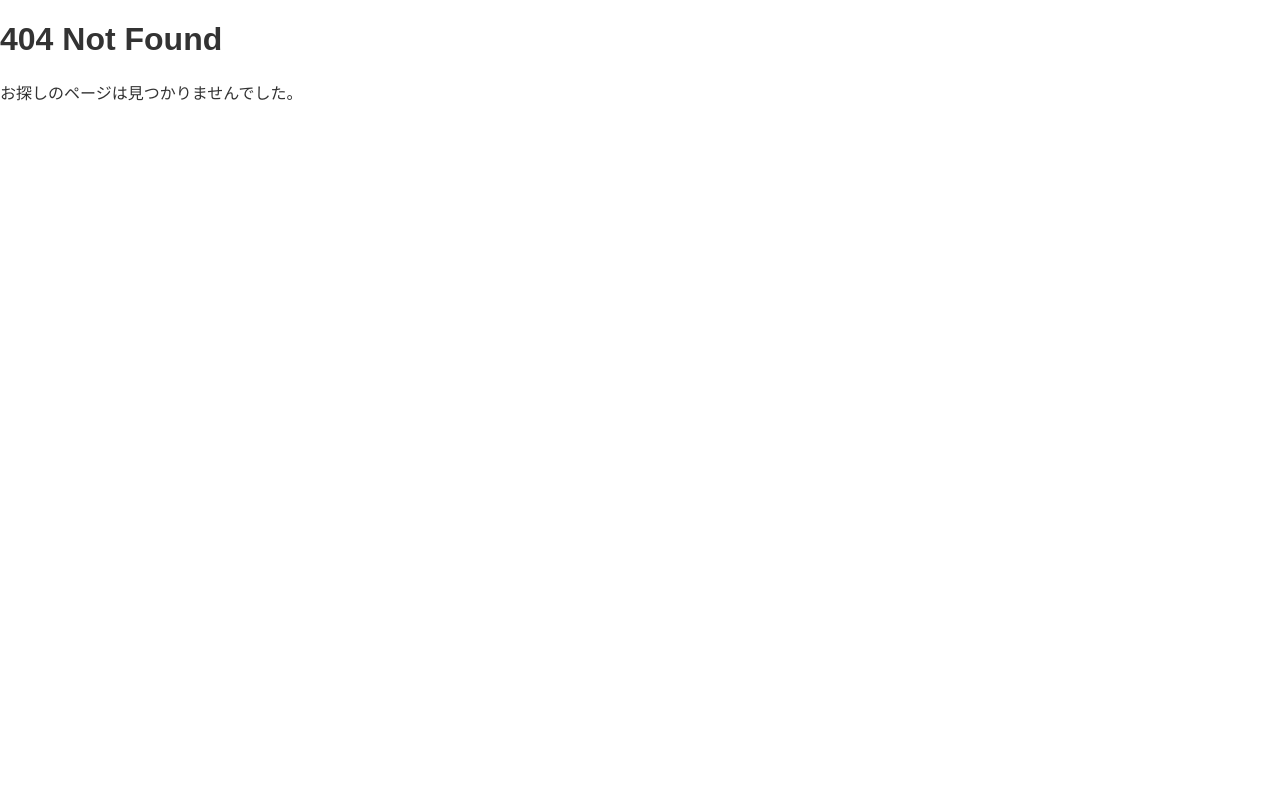
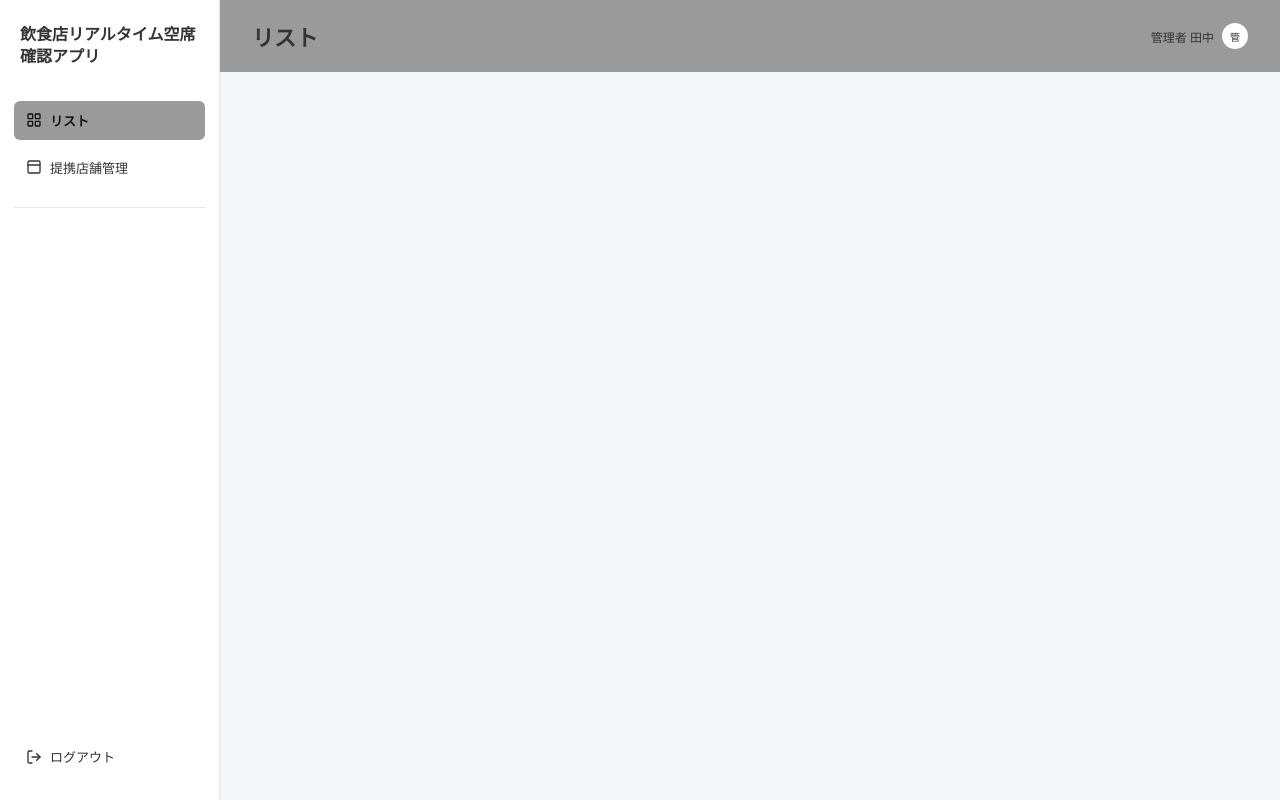
Before and after one commit to H-F025/React-sougou, a React (Vite) app: page /admin/list in a window 1280 px wide. Before the commit this address had no page. Built offline with nearby package versions, Linux system fonts and the light colour scheme.

Commit message:
管理者画面/空のリスト表示画面追加

```diff
--- a/src/App.tsx
+++ b/src/App.tsx
@@ -1,26 +1,17 @@
-// src/App.tsx
-import type { ReactNode } from 'react';
-import { BrowserRouter, Navigate, Route, Routes } from 'react-router';
+import { BrowserRouter, Route, Routes } from 'react-router';
 import './index.css';
 import { AdminLoginPage } from './Pages/Admin/AdminLoginPage';
+import { ListPage } from './Pages/Admin/ListPage';
 import { NotFoundPage } from './Pages/Admin/NotFoundPage';
 
-/** ログイン判定（仮の実装：false のときは未ログイン扱い） */
-const RequireAuth = ({ page }: { page: ReactNode }) => {
-  const isLoggedIn = false; // 実際は useAuth() などのログイン状態を使う
-
-  if (!isLoggedIn) {
-    // ログインしていない場合は 404 へ飛ばす
-    return <Navigate to="/404" replace />;
-  }
-  return page;
-};
+// ログイン判定（RequireAuth）は useAuth を作る時に追加する
 
 export const App = () => (
   <BrowserRouter>
     <Routes>
-      {/* ログイン画面 */}
+      {/* 管理者 */}
       <Route path="/admin/login" element={<AdminLoginPage />} />
+      <Route path="/admin/list" element={<ListPage />} />
       <Route path="/404" element={<NotFoundPage />} />
       <Route path="*" element={<NotFoundPage />} />
     </Routes>
--- a/src/Pages/Admin/AdminLoginPage.tsx
+++ b/src/Pages/Admin/AdminLoginPage.tsx
@@ -1,8 +1,8 @@
-import { Link, useNavigate } from 'react-router';
+import { useNavigate } from 'react-router';
 import { LoginForm } from '../../Components/auth/LoginForm';
 import { APP_NAME } from '../../Constants';
 
-/** 管理者ログイン画面 */
+/* 管理者ログイン画面 */
 export const AdminLoginPage = () => {
   const navigate = useNavigate();
 
--- /dev/null
+++ b/src/Pages/Admin/ListPage.tsx
@@ -0,0 +1,52 @@
+import { LayoutGrid, LogOut, PanelTop } from 'lucide-react';
+import { NavLink, useNavigate } from 'react-router';
+import { APP_NAME } from '../../Constants';
+
+export const ListPage = () => {
+  const navigate = useNavigate();
+
+  // ※ ログアウト処理は useAuth を入れる時に実装する
+  const handleLogout = () => navigate('/admin/login');
+
+  return (
+    <div className="admin-layout">
+      {/* サイドバー */}
+      <aside className="admin-sidebar">
+        <p className="admin-sidebar__logo">{APP_NAME}</p>
+
+        <nav className="admin-sidebar__nav">
+          <NavLink to="/admin/list" end className={({ isActive }) => `admin-nav ${isActive ? 'is-active' : ''}`}>
+            <LayoutGrid size={16} aria-hidden />
+            リスト
+          </NavLink>
+          <NavLink
+            to="/admin/shops/new"
+            className={({ isActive }) => `admin-nav ${isActive ? 'is-active' : ''}`}
+          >
+            <PanelTop size={16} aria-hidden />
+            提携店舗管理
+          </NavLink>
+        </nav>
+
+        <button type="button" className="admin-sidebar__logout" onClick={handleLogout}>
+          <LogOut size={16} aria-hidden />
+          ログアウト
+        </button>
+      </aside>
+
+      <div className="admin-body">
+        {/* ヘッダー */}
+        <header className="admin-header">
+          <h1 className="admin-header__title">リスト</h1>
+          <div className="admin-header__user">
+            管理者 田中
+            <span className="admin-header__avatar">管</span>
+          </div>
+        </header>
+
+        {/* メイン（中身は次以降で追加） */}
+        <main className="admin-main"></main>
+      </div>
+    </div>
+  );
+};
--- a/src/Pages/Admin/NotFoundPage.tsx
+++ b/src/Pages/Admin/NotFoundPage.tsx
@@ -1,4 +1,3 @@
-// src/Pages/NotFoundPage.tsx
 export const NotFoundPage = () => {
   return (
     <div>
--- a/src/index.css
+++ b/src/index.css
@@ -1,5 +1,3 @@
-/* src/index.css */
-
 * {
   box-sizing: border-box;
 }
@@ -156,3 +154,127 @@ body {
 .field__eye-icon:hover {
   color: #333;
 }
+/*  管理者レイアウト */
+.admin-layout {
+  min-height: 100vh;
+  display: grid;
+  grid-template-columns: 220px 1fr;
+}
+
+/* --- サイドバー --- */
+.admin-sidebar {
+  display: flex;
+  flex-direction: column;
+  padding: 24px 14px;
+  background: #fff;
+  border-right: 1px solid #e2e6ea;
+}
+
+.admin-sidebar__logo {
+  margin: 0 0 32px;
+  padding: 0 6px;
+  font-size: 16px;
+  font-weight: 700;
+  line-height: 1.4;
+}
+
+.admin-sidebar__nav {
+  display: flex;
+  flex-direction: column;
+  gap: 8px;
+  padding-bottom: 20px;
+  border-bottom: 1px solid #e2e6ea;
+}
+
+.admin-nav {
+  display: flex;
+  align-items: center;
+  gap: 8px;
+  padding: 10px 12px;
+  border-radius: 6px;
+  color: #333;
+  font-size: 13px;
+  text-decoration: none;
+}
+
+.admin-nav:hover {
+  background: #eeeeee;
+}
+
+.admin-nav.is-active {
+  background: #9a9a9a;
+  color: #111;
+  font-weight: 700;
+}
+
+.admin-sidebar__logout {
+  display: flex;
+  align-items: center;
+  gap: 8px;
+  margin-top: auto;
+  padding: 10px 12px;
+  border: none;
+  background: none;
+  color: #333;
+  font: inherit;
+  font-size: 13px;
+  cursor: pointer;
+}
+
+.admin-sidebar__logout:hover {
+  color: #000;
+}
+
+.admin-body {
+  display: flex;
+  flex-direction: column;
+  background: #f4f6f8;
+}
+
+.admin-header {
+  display: flex;
+  justify-content: space-between;
+  align-items: center;
+  height: 72px;
+  padding: 0 32px;
+  background: #9a9a9a;
+}
+
+.admin-header__title {
+  margin: 0;
+  font-size: 22px;
+  font-weight: 700;
+}
+
+.admin-header__user {
+  display: flex;
+  align-items: center;
+  gap: 8px;
+  font-size: 12px;
+}
+
+.admin-header__avatar {
+  display: grid;
+  place-items: center;
+  width: 26px;
+  height: 26px;
+  border-radius: 50%;
+  background: #fff;
+  font-size: 10px;
+}
+
+.admin-main {
+  flex: 1;
+  padding: 24px 32px;
+}
+
+/* タブレット幅以下はサイドバーを隠す */
+@media (max-width: 900px) {
+  .admin-layout {
+    grid-template-columns: 1fr;
+  }
+
+  .admin-sidebar {
+    display: none;
+  }
+}
```
